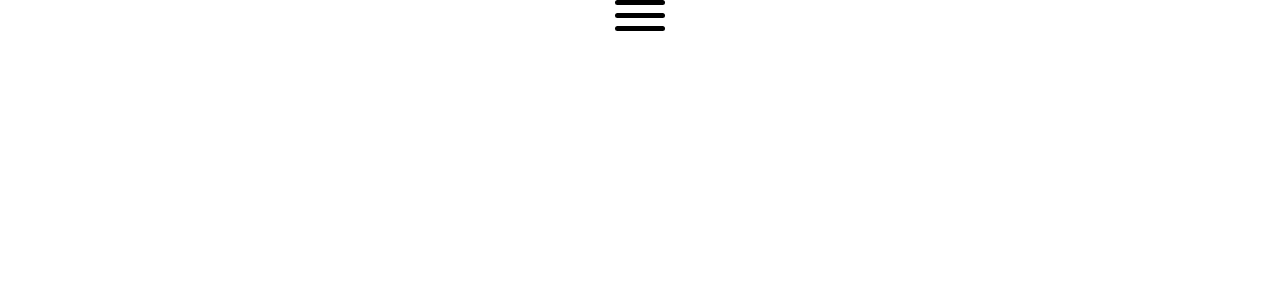
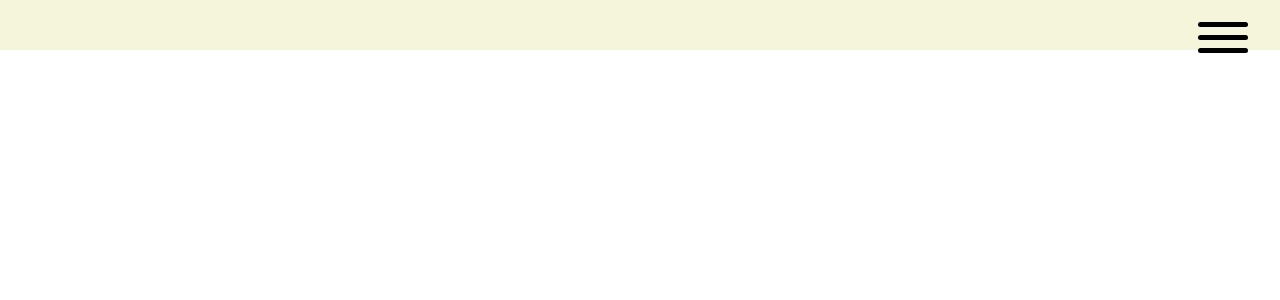
Before and after one commit to nikolajjuuel/juuel-johansen, a React (Create React App) app: page / in a window 1280 px wide. Shown: the top 300 px of the page. Built offline with nearby package versions, Linux system fonts and the light colour scheme.

Commit message:
animation on menu

```diff
--- a/src/App.js
+++ b/src/App.js
@@ -7,8 +7,10 @@ import Contact from './Contact';
 function App() {
   return (
     <div className="App">
+      <div className="testing">
+        <Menu />
 
-      <Menu />
+      </div>
       {/* <Projects name='name' tools='tools' description='description' />
       <Skills />
       <Contact /> */}
--- a/src/Menu.js
+++ b/src/Menu.js
@@ -6,19 +6,27 @@ const Menu = () => {
     open: false,
   });
 
+  const top = {
+    backgroundColor: showMenu.open ? 'orange' : 'black',
+    transform: showMenu.open ? 'rotate(495DEG)' : '',
+    position: showMenu.open ? 'absolute' : '',
+
+  }
+
   const middle = {
     backgroundColor: showMenu.open ? 'orange' : 'black',
-    transform: showMenu.open ? 'rotate(40DEG)' : '',
-
+    transform: showMenu.open ? 'rotate(135DEG)' : '',
+    position: showMenu.open ? 'absolute' : '',
   }
 
   const bottom = {
     backgroundColor: showMenu.open ? 'orange' : 'black',
-    transform: showMenu.open ? 'rotate(115DEG)' : '',
+    transform: showMenu.open ? 'rotate(580DEG)' : '',
+    position: showMenu.open ? 'absolute' : '',
   }
 
+
   const hamburger = {
-    transform: showMenu.open ? 'rotate(27DEG)' : '',
   }
 
 
@@ -43,7 +51,7 @@ const Menu = () => {
   return (
     <div onClick={handleClick} style={hamburger}>
       <div className="hamburger">
-        <span id='top' />
+        <span id='top' style={top} />
         <span id='middle' style={middle} />
         <span id='bottom' style={bottom} />
       </div>
--- a/src/menu.scss
+++ b/src/menu.scss
@@ -1,3 +1,16 @@
+.App {
+  height: 100%;
+  width: 100%;
+}
+
+.testing {
+  display: flex;
+  justify-content: flex-end;
+  align-items: center;
+  height: 50px;
+  background-color: beige;
+}
+
 span {
   height: 5px;
   width: 50px;
@@ -5,15 +18,15 @@ span {
   border-radius: 5px;
   margin-bottom: 8px;
   display: block;
-  transition: all 1s cubic-bezier(0.215, 0.61, 0.355, 1);
+  transition: all 0.5s cubic-bezier(0.215, 0.61, 0.355, 1);
 }
 
 .hamburger {
-  position: absolute;
   transition: all 1s cubic-bezier(0.215, 0.61, 0.355, 1);
   display: flex;
   flex-direction: column;
   justify-content: center;
-  align-items: center;
-  width: 100%;
+  align-items: flex-end;
+  margin-top: 2rem;
+  margin-right: 2rem;
 }
```
